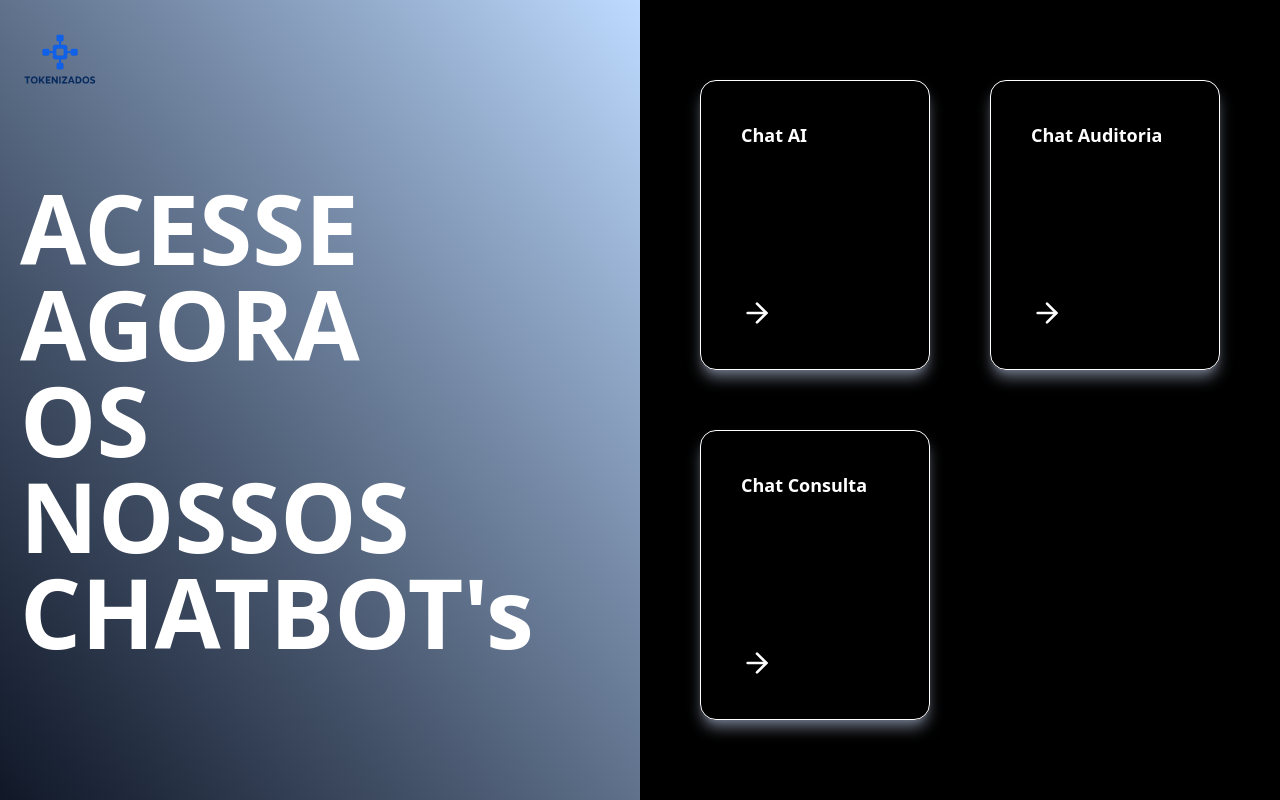
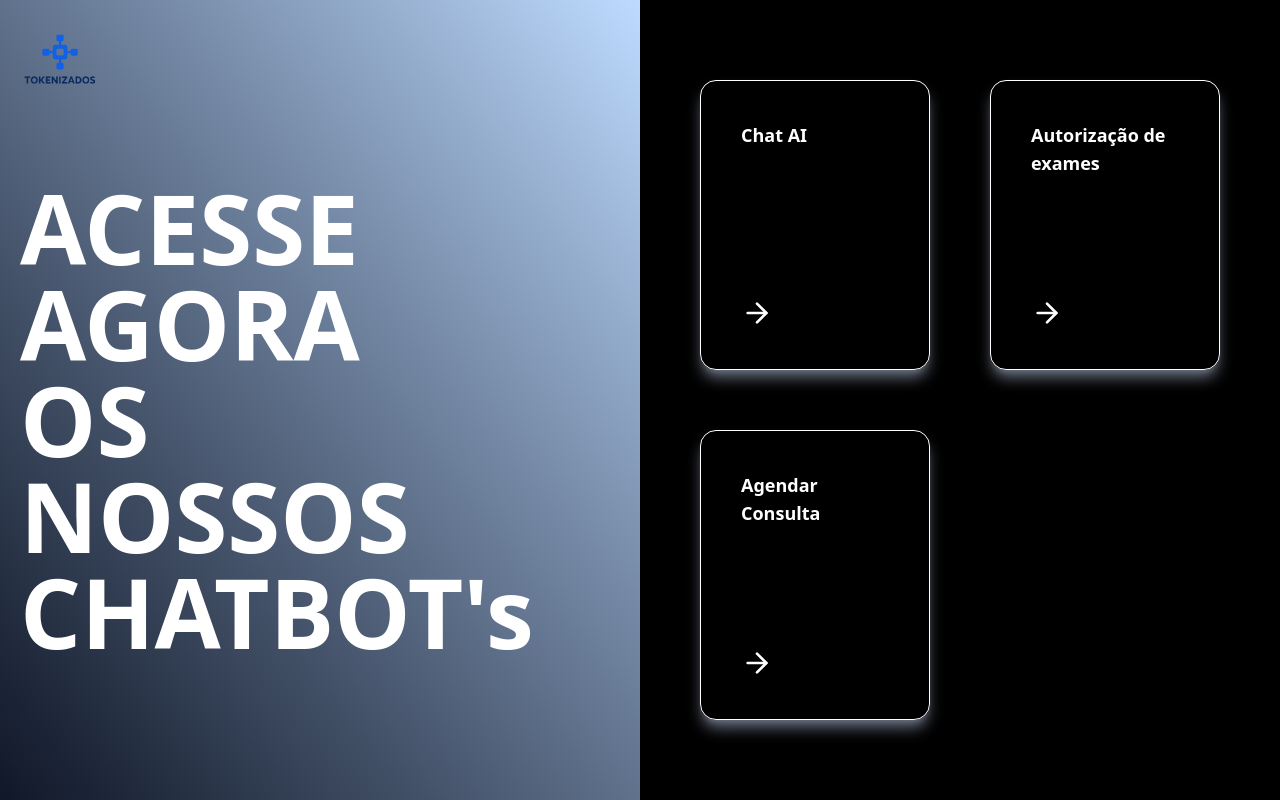
Before and after one commit to FernandoMoreti/Hackathon, a React (Vite) app in the folder apps/web/chatbot/: page / in a window 1280 px wide. Built offline with nearby package versions, Linux system fonts and the light colour scheme.

Commit message:
Integrando back com front AI

```diff
--- a/apps/web/chatbot/package.json
+++ b/apps/web/chatbot/package.json
@@ -11,6 +11,7 @@
   },
   "dependencies": {
     "@tailwindcss/vite": "^4.1.13",
+    "animejs": "^4.1.4",
     "lucide-react": "^0.544.0",
     "react": "^19.1.1",
     "react-dom": "^19.1.1",
--- a/apps/web/chatbot/src/Pages/Home.tsx
+++ b/apps/web/chatbot/src/Pages/Home.tsx
@@ -1,20 +1,36 @@
 import React from "react";
 import CardClick from "../components/CardClick";
 import logo from "../assets/logo.png"
+import { animate, text, stagger } from 'animejs';
 
 function Home() {
-    console.log("Aqui estopu")
+
+
+    const { chars } = text.split('p', {
+        chars: { wrap: 'clip' },
+    });
+
+    animate(chars, {
+        y: [
+            { to: ['100%', '0%'] },
+            { to: '-100%', delay: 1500, ease: 'in(3)' }
+        ],
+        duration: 1500,
+        ease: 'out(3)',
+        delay: stagger(50),
+        loop: true,
+    });
     return (
         <>
         <section className="grid grid-cols-2 w-screen h-screen">
             <div className="flex flex-col bg-gradient-to-tr from-gray-900 to-blue-200 p-5 gap-20">
                 <img className="w-20" src={logo} alt="" />
-                <p className="text-white text-8xl font-bold pr-30">ACESSE AGORA OS NOSSOS CHATBOT's </p>
+                <p className="chars text-white text-8xl font-bold pr-30">ACESSE AGORA OS NOSSOS CHATBOT's </p>
             </div>
             <div className="grid grid-cols-2 gap-15 bg-black px-15 py-20">
                 <CardClick to="/chatai" title="Chat AI" />
-                <CardClick to="/chatauditoria" title="Chat Auditoria" />
-                <CardClick to="/marcarConsulta" title="Chat Consulta" />
+                <CardClick to="/chatauditoria" title="Autorização de exames" />
+                <CardClick to="/marcarConsulta" title="Agendar Consulta" />
             </div>
         </section>
         </>
```
Also changed, not shown: 1 other file (tests, documents, lock files or other folders).
